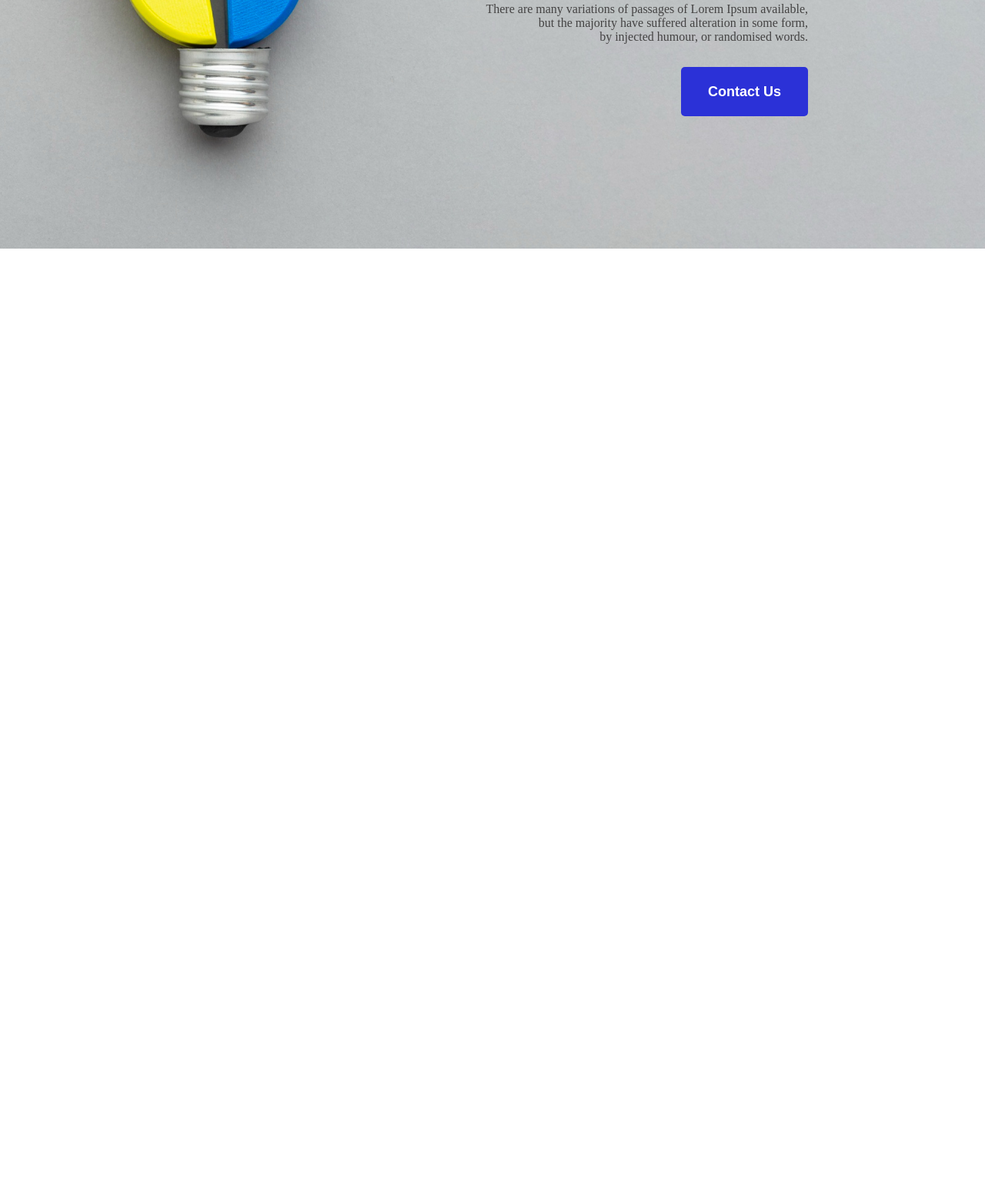
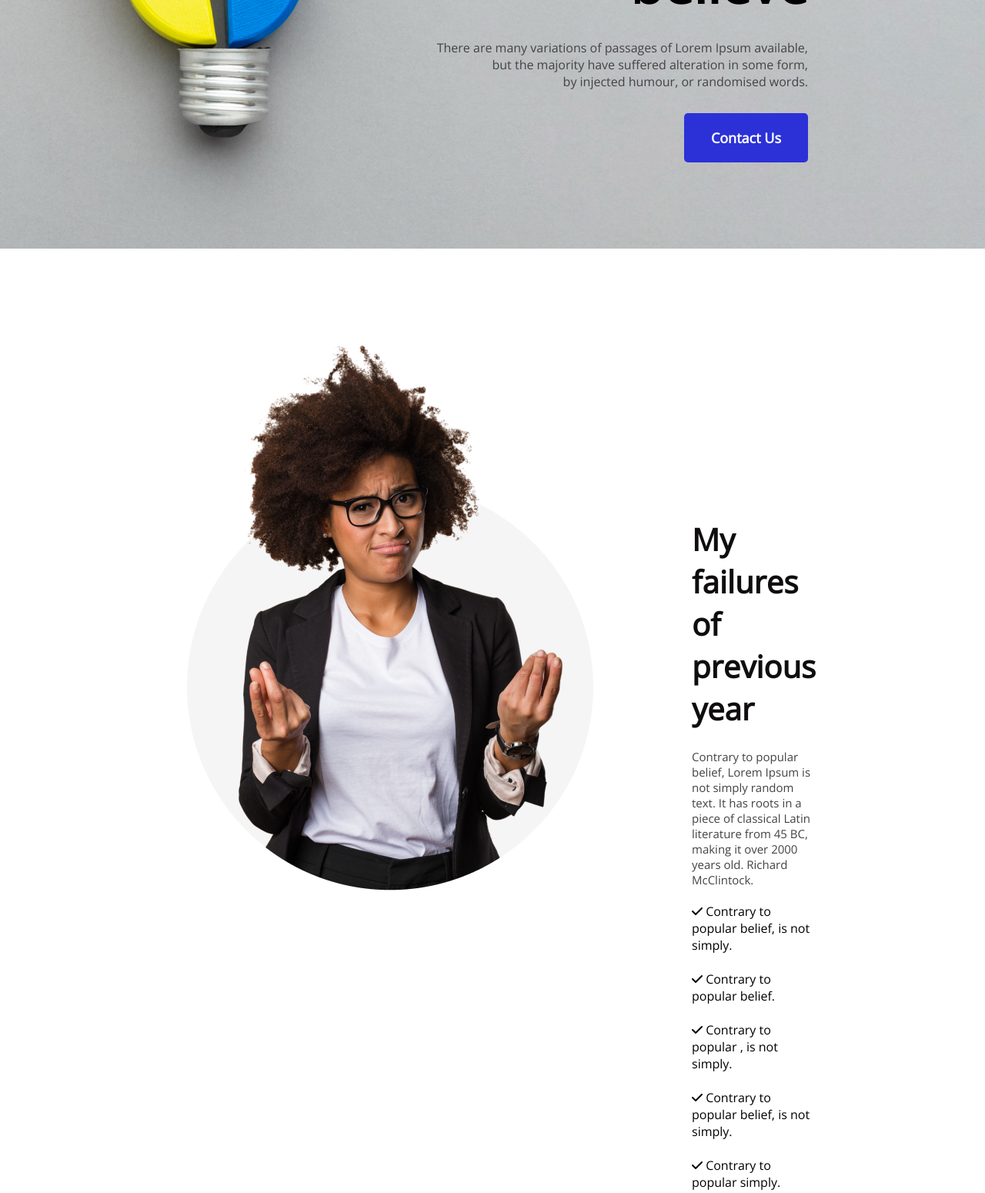
Before and after one commit to tisha-akter/new-year-new-me, a plain HTML site: page index.html in a window 1280 px wide. Shown: the part 477-2027 px from the top of the page at 77% size. Before the commit the page ends 800 px from the top, so only its background shows below. Drawn offline with nearby package versions, Linux system fonts and the light colour scheme.

Commit message:
added failure of previous year content section

```diff
--- a/index.html
+++ b/index.html
@@ -6,9 +6,14 @@
     <meta name="viewport" content="width=device-width, initial-scale=1.0">
     <title>New Year-New Me</title>
    <link rel="stylesheet" href="styles/style.css">
+
+   <link rel="preconnect" href="https://fonts.googleapis.com"><link rel="preconnect" href="https://fonts.gstatic.com" crossorigin><link href="https://fonts.googleapis.com/css2?family=Inter&family=Open+Sans:ital@0;1&family=Work+Sans:wght@400;500&display=swap" rel="stylesheet">
+
+   <script src="https://kit.fontawesome.com/0f54c45c32.js" crossorigin="anonymous"></script>
+
 </head>
 <body>
-    <!-- header banner -->
+    <!-- header's banner -->
     <header class="header">
         <h1 class="banner-title">
             All Thinks Are <br>Possible If You <br>believe
@@ -17,7 +22,23 @@
             There are many variations of passages of Lorem Ipsum available,<br> but the majority have suffered alteration in some form,<br> by injected humour, or randomised words.
         </p>
         <button class="btn-primary">Contact Us</button>
+    </header>
+     <!-- failures of previous year content -->
+     <div class="content-section">
+        <div>
+            <img src="./images/person.png" alt="">
+        </div>
+        <div class="content">
+            <h2 class="content-title">My failures of previous year</h2>
+            <p class="content-sub-title">Contrary to popular belief, Lorem Ipsum is not simply random text. It has roots in a piece of classical Latin literature from 45 BC, making it over 2000 years old. Richard McClintock.</p>
 
-    </header>
+            <p class="list"><i class="fa-solid fa-check"></i> Contrary to popular belief, is not simply.</p> <br>
+            <p class="list"><i class="fa-solid fa-check"></i> Contrary to popular belief.</p> <br>
+            <p class="list"><i class="fa-solid fa-check"></i> Contrary to popular , is not simply.</p> <br>
+            <p class="list"><i class="fa-solid fa-check"></i> Contrary to popular belief, is not simply.</p> <br>
+            <p class="list"><i class="fa-solid fa-check"></i> Contrary to popular simply.</p> <br>
+
+        </div>
+     </div>
 </body>
 </html>
--- a/styles/style.css
+++ b/styles/style.css
@@ -1,5 +1,6 @@
 * {
     margin: 0;
+    font-family: 'Open Sans', sans-serif;
 }
 
 /* header's banner */
@@ -7,6 +8,7 @@
     width: 16000;
     height: 800px;
     background-image: url("../images/banner/banner2.png");
+    background-repeat: no-repeat;
     text-align: right;
     padding-right: 230px;
 }
@@ -25,7 +27,7 @@
     color: #444343;
 }
 
-.btn-primary{
+.btn-primary {
     font-weight: 600;
     font-size: 18px;
     padding: 18px 35px;
@@ -35,3 +37,31 @@
     background: #2b31d7;
     border-radius: 5px;
 }
+
+/* failures-content styles */
+.content-section {
+    display: flex;
+    align-items: center;
+    padding: 110px 300px 150px 220px;
+}
+
+.content {
+    width: 410px;
+    height: 400px;
+    margin-left: 110px;
+    margin-top: 150px;
+}
+
+.content-title {
+    margin-bottom: 25px;
+    font-weight: 700;
+    font-size: 40px;
+    color: #0f0d0d;
+}
+.content-sub-title{
+    margin-bottom: 20px;
+    font-weight: 400px;
+    font-size: 15px;
+    color: #444343;
+    gap: 30PX;
+}
```
